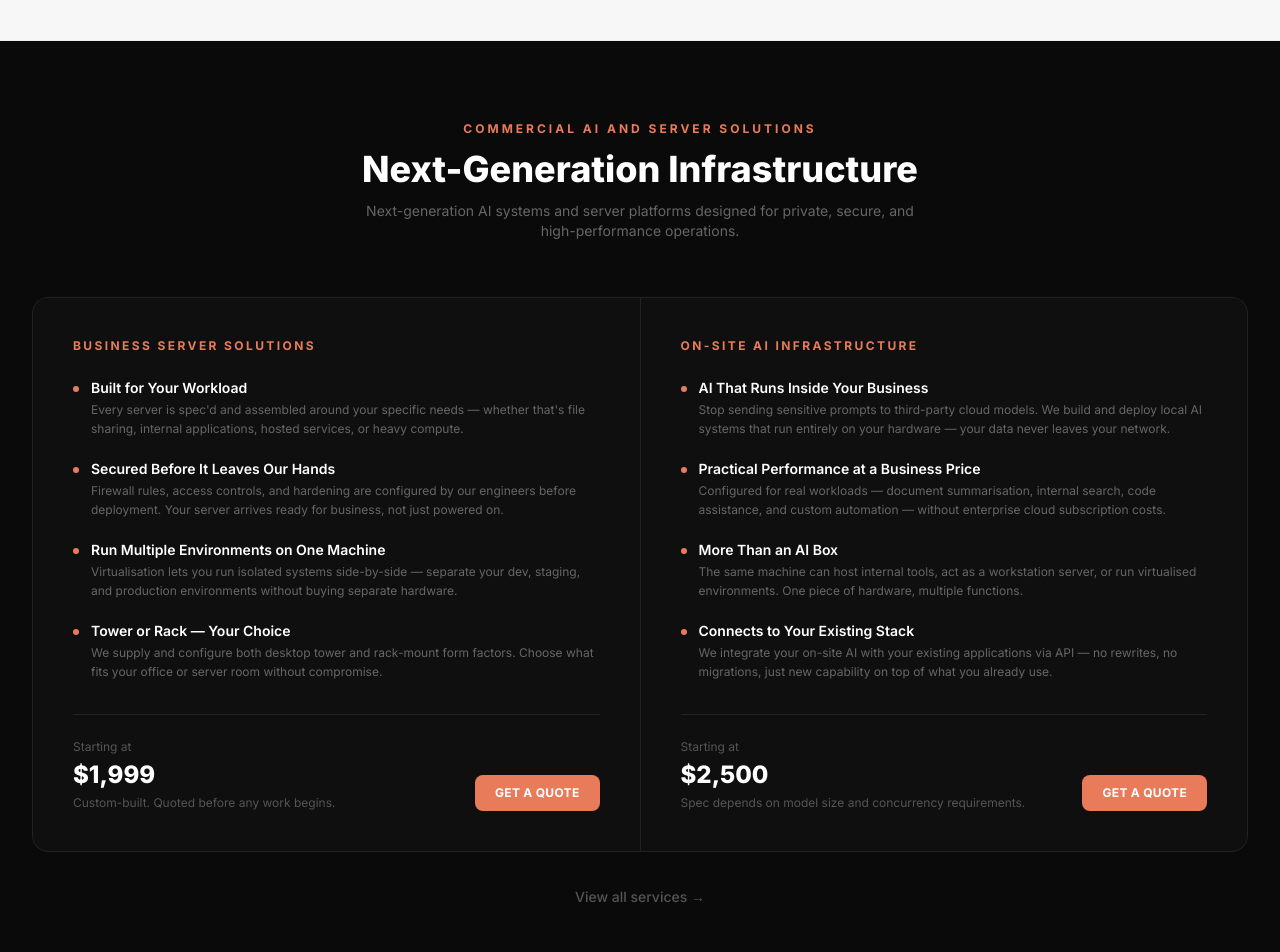
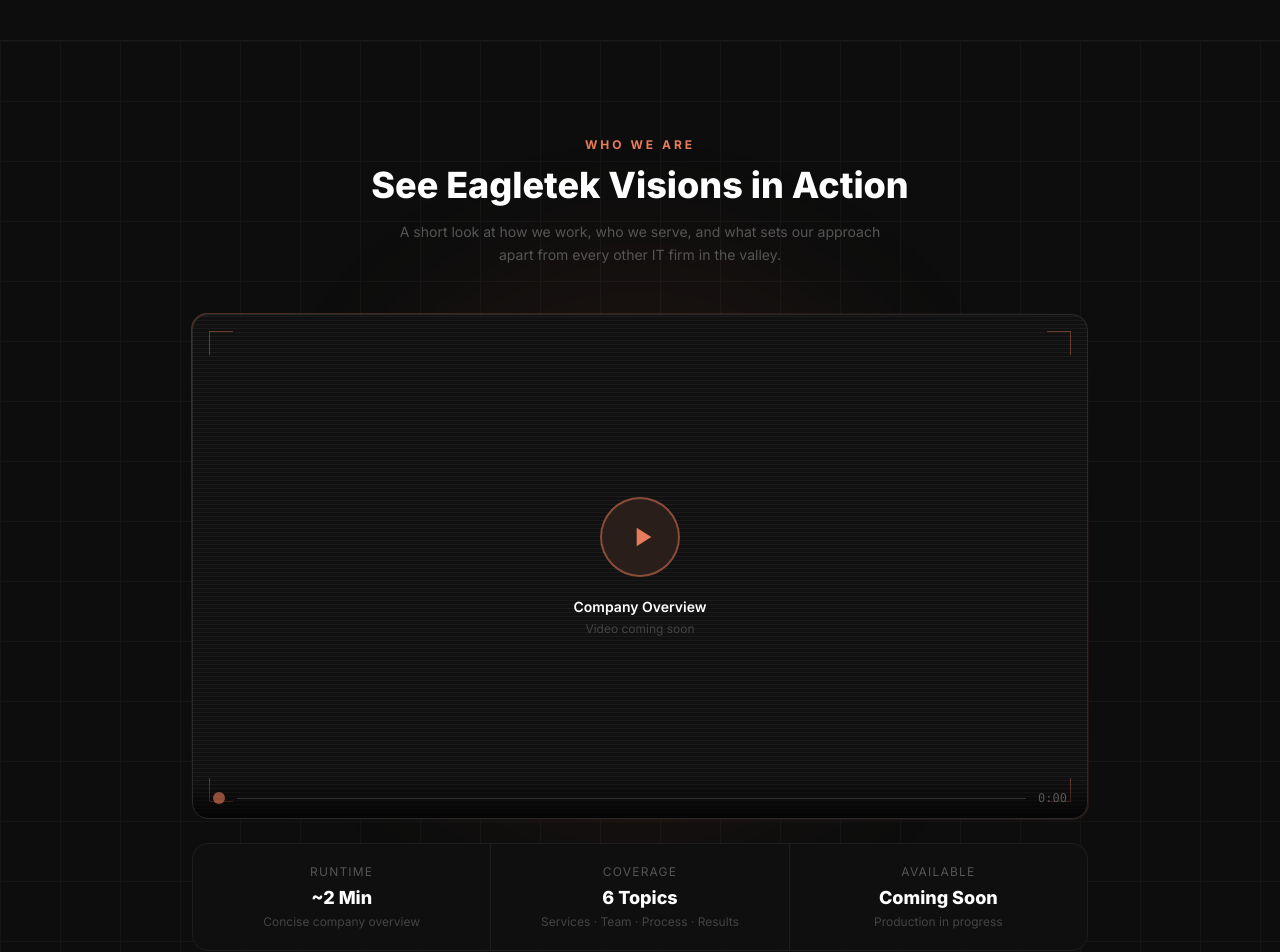
Before and after one commit to rnrpcrepairdev003/eagletekvisions-testapp, a Next.js app: page / in a window 1280 px wide. Shown: the part 762-1714 px from the top of the page. Built offline with nearby package versions, Linux system fonts and the light colour scheme.

Commit message:
Added company video section

```diff
--- a/app/page.tsx
+++ b/app/page.tsx
@@ -88,16 +88,101 @@
       </section>
 
       {/* ── STATS BAR ────────────────────────────────── */}
-      <section className="border-y border-[#eeeeee] bg-[#f7f7f7]">
+      <section className="border-y border-white/5 bg-[#0d0d0d]">
         <div className="max-w-7xl mx-auto px-4 sm:px-6 lg:px-8 py-10">
-          <div className="grid grid-cols-2 lg:grid-cols-4 gap-8 text-center">
+          <div className="grid grid-cols-2 lg:grid-cols-4 gap-8 text-center divide-x divide-white/5">
             {stats.map((s) => (
               <div key={s.label}>
-                <p className="text-3xl font-extrabold text-[#1c1c1c]">{s.value}</p>
-                <p className="text-sm text-[#888888] mt-1">{s.label}</p>
+                <p className="text-3xl font-extrabold text-[#e87c5a]">{s.value}</p>
+                <p className="text-sm text-[#555555] mt-1">{s.label}</p>
               </div>
             ))}
           </div>
+        </div>
+      </section>
+
+      {/* ── COMPANY VIDEO ────────────────────────────── */}
+      <section className="relative bg-[#0d0d0d] py-24 overflow-hidden">
+        {/* Subtle background grid */}
+        <div className="absolute inset-0 opacity-[0.03]" style={{ backgroundImage: 'linear-gradient(#ffffff 1px, transparent 1px), linear-gradient(90deg, #ffffff 1px, transparent 1px)', backgroundSize: '60px 60px' }} />
+        {/* Glow */}
+        <div className="absolute top-1/2 left-1/2 -translate-x-1/2 -translate-y-1/2 w-[600px] h-[600px] bg-[#e87c5a]/5 rounded-full blur-3xl pointer-events-none" />
+
+        <div className="relative max-w-7xl mx-auto px-4 sm:px-6 lg:px-8">
+
+          {/* Section label + heading */}
+          <div className="text-center mb-12">
+            <p className="text-[#e87c5a] text-xs font-bold uppercase tracking-[0.25em] mb-3">Who We Are</p>
+            <h2 className="text-3xl sm:text-4xl font-extrabold text-white mb-4">
+              See Eagletek Visions in Action
+            </h2>
+            <p className="text-[#555555] text-sm max-w-lg mx-auto leading-relaxed">
+              A short look at how we work, who we serve, and what sets our approach apart from every other IT firm in the valley.
+            </p>
+          </div>
+
+          {/* Video frame */}
+          <div className="relative max-w-4xl mx-auto">
+
+            {/* Outer glow ring */}
+            <div className="absolute -inset-px rounded-2xl bg-gradient-to-br from-[#e87c5a]/30 via-transparent to-[#e87c5a]/10" />
+
+            {/* Frame */}
+            <div className="relative rounded-2xl overflow-hidden bg-[#111111] border border-[#2a2a2a]">
+
+              {/* 16:9 placeholder */}
+              <div className="relative w-full pb-[56.25%]">
+                <div className="absolute inset-0 flex flex-col items-center justify-center gap-6">
+
+                  {/* Cinematic scan lines overlay */}
+                  <div className="absolute inset-0 opacity-[0.04]" style={{ backgroundImage: 'repeating-linear-gradient(0deg, transparent, transparent 2px, #ffffff 2px, #ffffff 3px)', backgroundSize: '100% 4px' }} />
+
+                  {/* Corner marks */}
+                  {['top-4 left-4', 'top-4 right-4', 'bottom-4 left-4', 'bottom-4 right-4'].map((pos, i) => (
+                    <div key={i} className={`absolute ${pos} w-6 h-6 border-[#e87c5a]/40 ${i < 2 ? 'border-t' : 'border-b'} ${i % 2 === 0 ? 'border-l' : 'border-r'}`} />
+                  ))}
+
+                  {/* Play button */}
+                  <div className="relative z-10 flex flex-col items-center gap-5">
+                    <div className="w-20 h-20 rounded-full border-2 border-[#e87c5a]/50 flex items-center justify-center bg-[#e87c5a]/10 backdrop-blur-sm">
+                      <svg className="w-8 h-8 text-[#e87c5a] translate-x-0.5" fill="currentColor" viewBox="0 0 24 24">
+                        <path d="M8 5v14l11-7z" />
+                      </svg>
+                    </div>
+                    <div className="text-center">
+                      <p className="text-white text-sm font-semibold mb-1">Company Overview</p>
+                      <p className="text-[#444444] text-xs">Video coming soon</p>
+                    </div>
+                  </div>
+
+                  {/* Bottom bar — simulated video controls */}
+                  <div className="absolute bottom-0 inset-x-0 px-5 py-3 bg-gradient-to-t from-black/80 to-transparent flex items-center gap-3">
+                    <div className="w-3 h-3 rounded-full bg-[#e87c5a]/60" />
+                    <div className="flex-1 h-px bg-[#333333] relative">
+                      <div className="absolute left-0 top-0 h-full w-0 bg-[#e87c5a]/40 rounded-full" />
+                    </div>
+                    <span className="text-[#555555] text-xs font-mono">0:00</span>
+                  </div>
+                </div>
+              </div>
+            </div>
+          </div>
+
+          {/* Three callouts below the video */}
+          <div className="grid grid-cols-1 sm:grid-cols-3 gap-px bg-[#1e1e1e] border border-[#1e1e1e] rounded-2xl overflow-hidden mt-6 max-w-4xl mx-auto">
+            {[
+              { label: 'Runtime', value: '~2 Min', sub: 'Concise company overview' },
+              { label: 'Coverage', value: '6 Topics', sub: 'Services · Team · Process · Results' },
+              { label: 'Available', value: 'Coming Soon', sub: 'Production in progress' },
+            ].map((item) => (
+              <div key={item.label} className="bg-[#0f0f0f] px-7 py-5 text-center">
+                <p className="text-[#555555] text-xs uppercase tracking-widest mb-1">{item.label}</p>
+                <p className="text-white font-extrabold text-lg mb-0.5">{item.value}</p>
+                <p className="text-[#444444] text-xs">{item.sub}</p>
+              </div>
+            ))}
+          </div>
+
         </div>
       </section>
 
```
Also changed, not shown: 1 other file (tests, documents, lock files or other folders).
